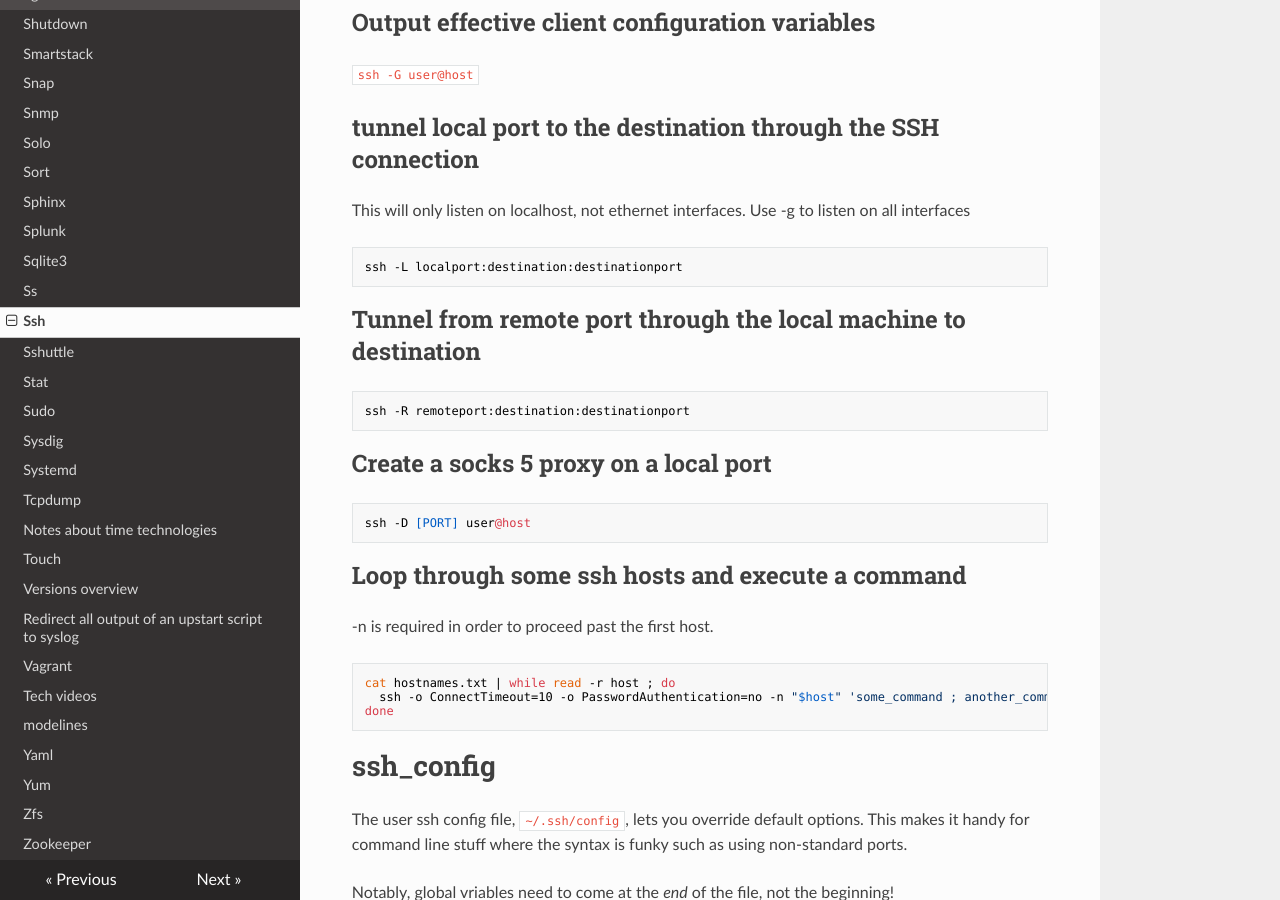
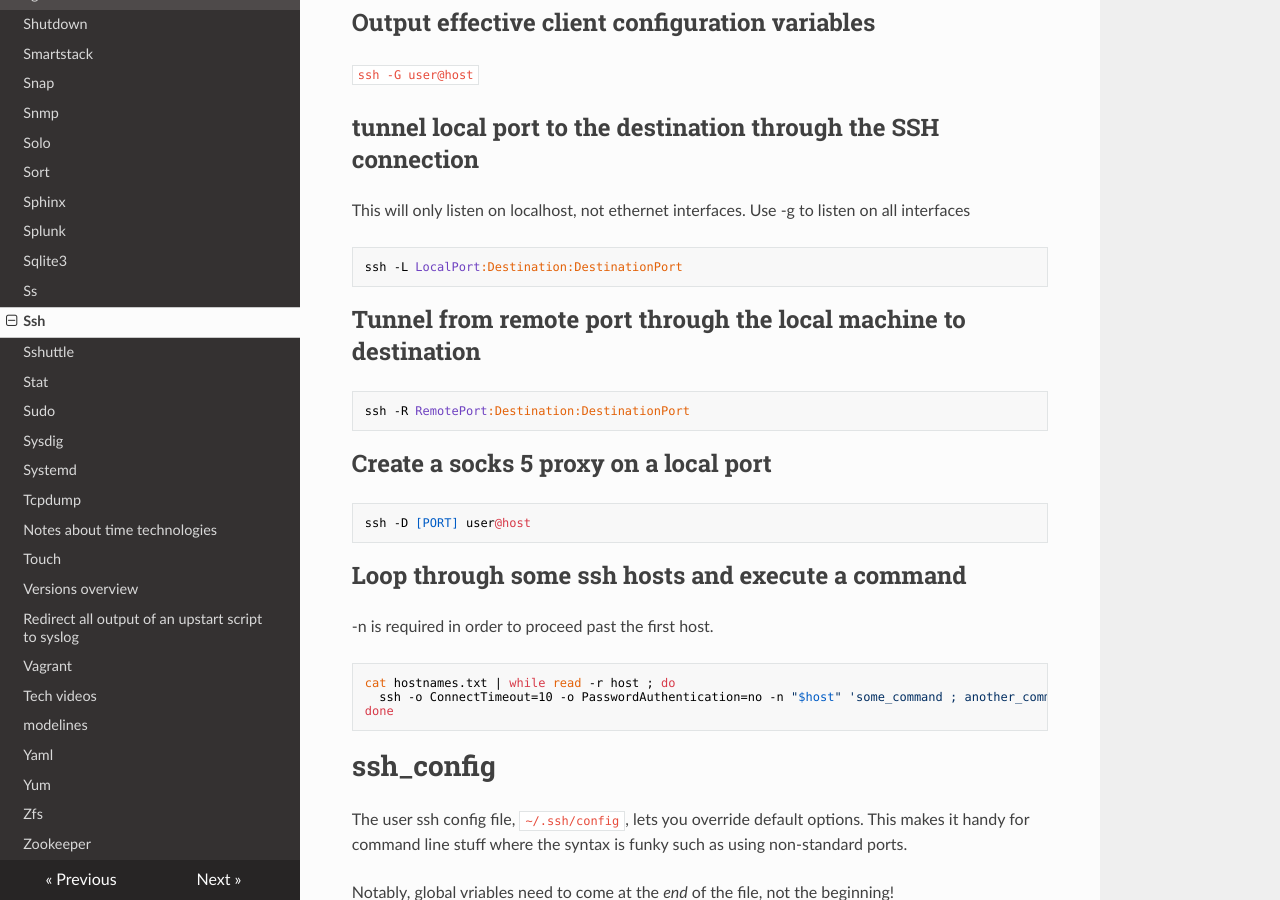
Before and after one commit to lando-cal/tech-notes, an MkDocs documentation site: the page built from docs/ssh.md, in a window 1280 px wide and 900 px high, scrolled down 791 px. Built offline with MkDocs 1.6.1, drawn with Linux system fonts in a browser that asks for light colours; nearby versions of some CDN libraries.

Commit message:
CamelCase

````diff
--- a/docs/ssh.md
+++ b/docs/ssh.md
@@ -31,13 +31,13 @@ This is useful for troubleshooting ssh_config matching.
 This will only listen on localhost, not ethernet interfaces. Use -g to listen on all interfaces
 
 ```
-ssh -L localport:destination:destinationport
+ssh -L LocalPort:Destination:DestinationPort
 ```
 
 ## Tunnel from remote port through the local machine to destination
 
 ```
-ssh -R remoteport:destination:destinationport
+ssh -R RemotePort:Destination:DestinationPort
 ```
 
 ## Create a socks 5 proxy on a local port
````
